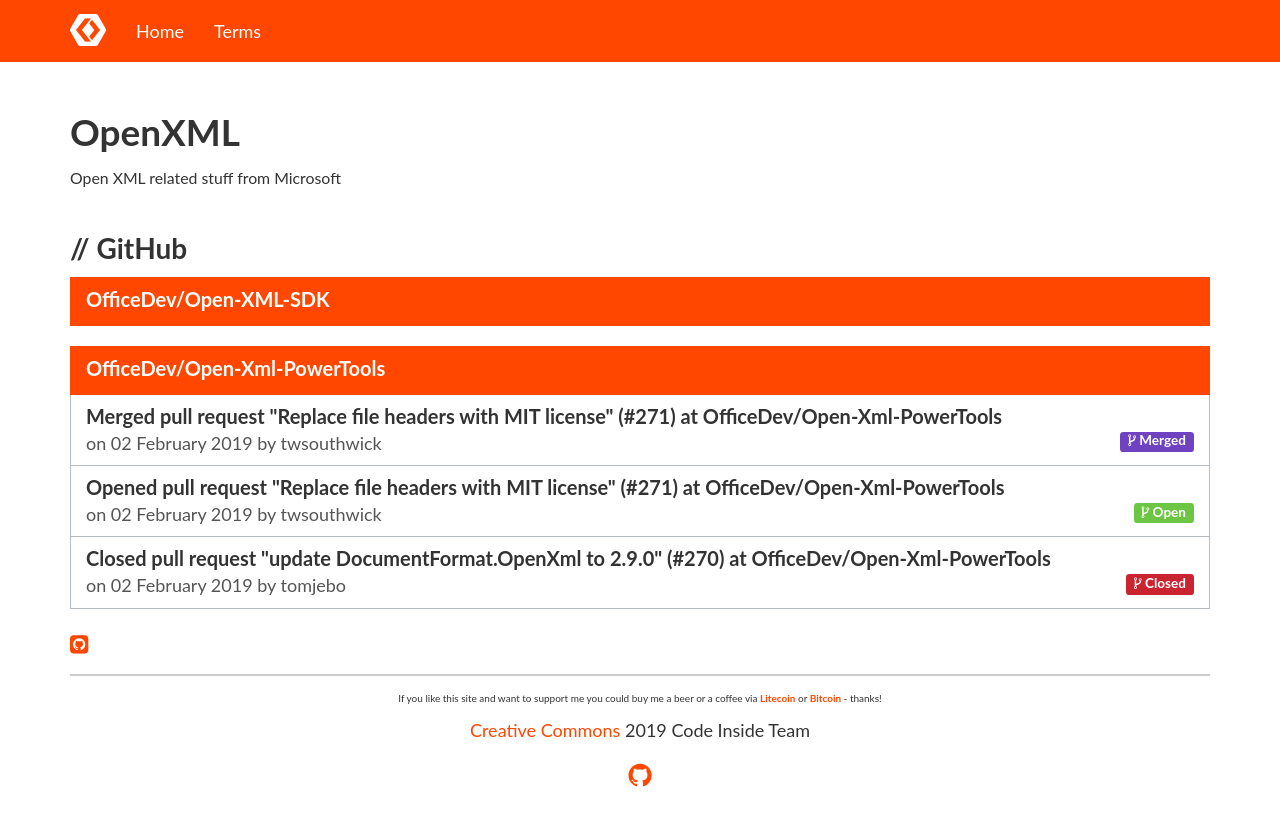
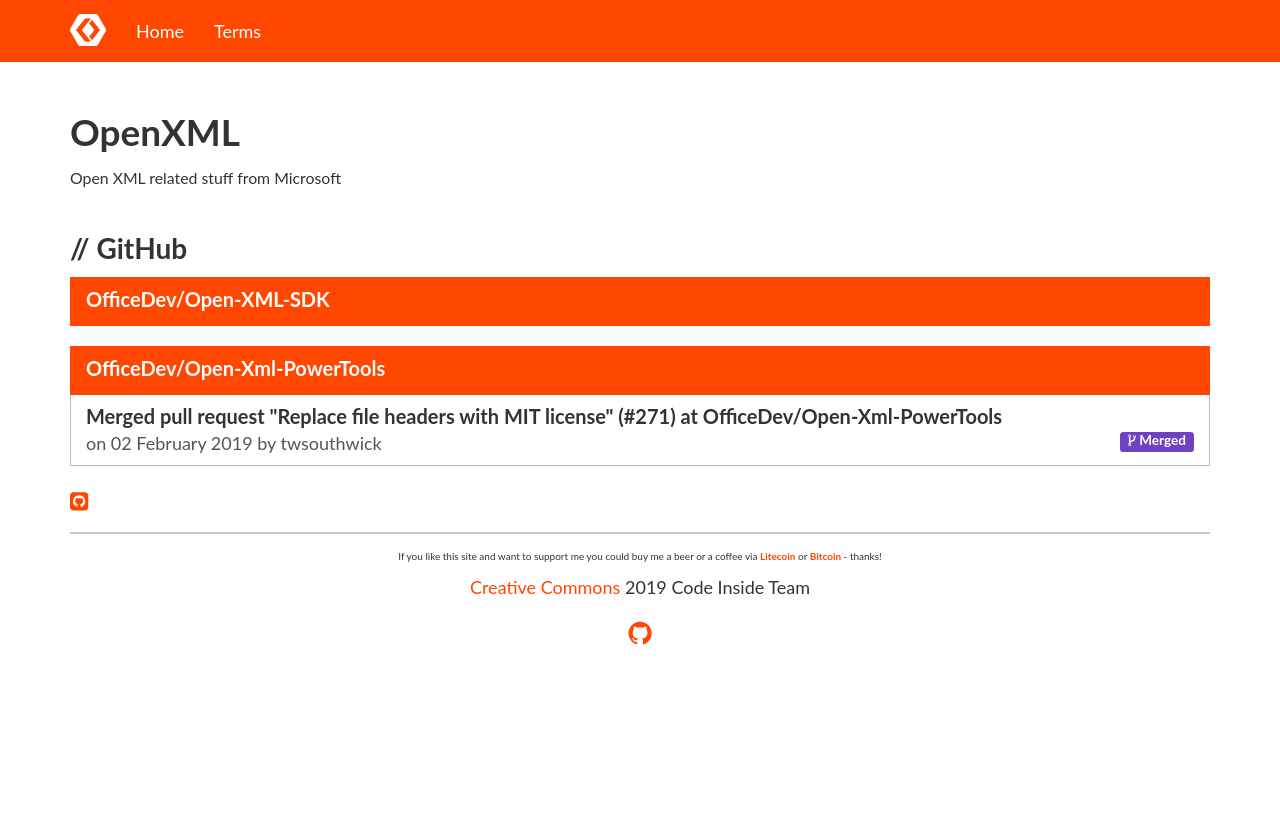
Before and after one commit to Code-Inside/KnowYourStack, a Jekyll site: the page built from _pages/openxml.html, in a window 1280 px wide. Shown: the top 826 px of the page. Built offline with Jekyll 4.4.1, drawn with Linux system fonts in a browser that asks for light colours; nearby versions of some CDN libraries; comment, search, counter and statistics services are not loaded.

Commit message:
Sloader update on _data/OpenXml.json

```diff
--- a/_data/OpenXml.json
+++ b/_data/OpenXml.json
@@ -1 +1 @@
-{"Data":{"Sdk":{"Events":[],"ResultType":"GitHubEvent"},"PowerTools":{"Events":[{"Id":"8996877097","Type":"PullRequestEvent","CreatedAt":"2019-02-02T05:48:33","Actor":"twsouthwick","Repository":"OfficeDev/Open-Xml-PowerTools","Organization":"OfficeDev","RawContent":null,"RelatedAction":"merged","RelatedUrl":"https://github.com/OfficeDev/Open-Xml-PowerTools/pull/271","RelatedDescription":"Merged pull request \"Replace file headers with MIT license\" (#271) at OfficeDev/Open-Xml-PowerTools","RelatedBody":""},{"Id":"8996442444","Type":"PullRequestEvent","CreatedAt":"2019-02-02T01:27:29","Actor":"twsouthwick","Repository":"OfficeDev/Open-Xml-PowerTools","Organization":"OfficeDev","RawContent":null,"RelatedAction":"opened","RelatedUrl":"https://github.com/OfficeDev/Open-Xml-PowerTools/pull/271","RelatedDescription":"Opened pull request \"Replace file headers with MIT license\" (#271) at OfficeDev/Open-Xml-PowerTools","RelatedBody":""},{"Id":"8996441806","Type":"PullRequestEvent","CreatedAt":"2019-02-02T01:27:15","Actor":"tomjebo","Repository":"OfficeDev/Open-Xml-PowerTools","Organization":"OfficeDev","RawContent":null,"RelatedAction":"closed","RelatedUrl":"https://github.com/OfficeDev/Open-Xml-PowerTools/pull/270","RelatedDescription":"Closed pull request \"update DocumentFormat.OpenXml to 2.9.0\" (#270) at OfficeDev/Open-Xml-PowerTools","RelatedBody":""}],"ResultType":"GitHubEvent"}},"RunOn":"2019-04-29T05:30:36.9899261Z","RunDurationInMilliseconds":770}
+{"Data":{"Sdk":{"Events":[],"ResultType":"GitHubEvent"},"PowerTools":{"Events":[{"Id":"8996877097","Type":"PullRequestEvent","CreatedAt":"2019-02-02T05:48:33","Actor":"twsouthwick","Repository":"OfficeDev/Open-Xml-PowerTools","Organization":"OfficeDev","RawContent":null,"RelatedAction":"merged","RelatedUrl":"https://github.com/OfficeDev/Open-Xml-PowerTools/pull/271","RelatedDescription":"Merged pull request \"Replace file headers with MIT license\" (#271) at OfficeDev/Open-Xml-PowerTools","RelatedBody":""}],"ResultType":"GitHubEvent"}},"RunOn":"2019-04-30T05:30:41.7895684Z","RunDurationInMilliseconds":859}
```
